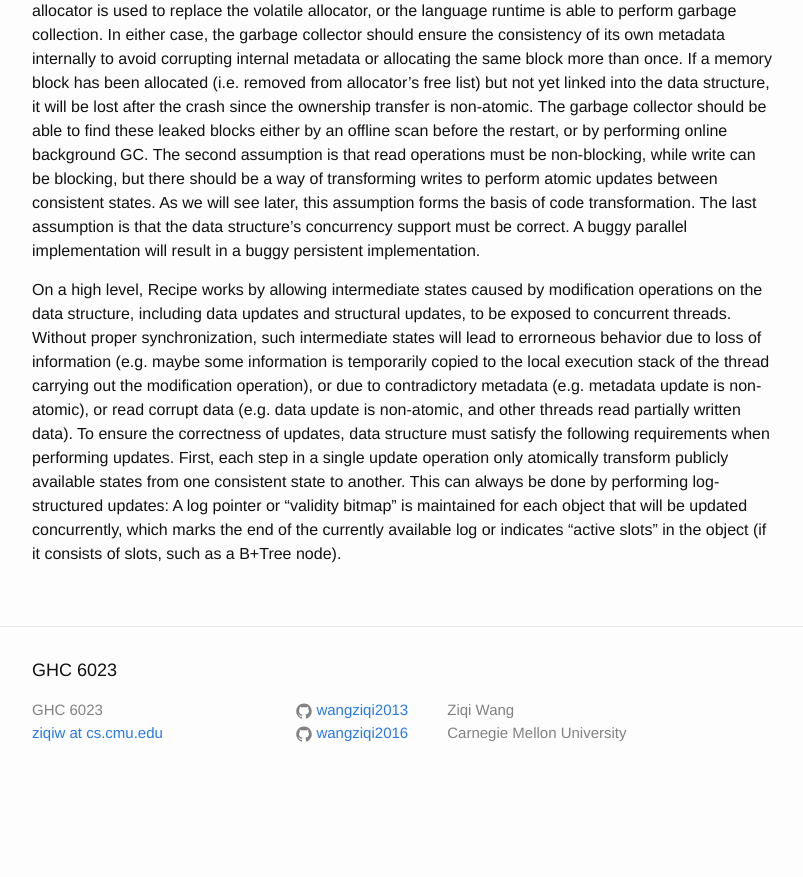
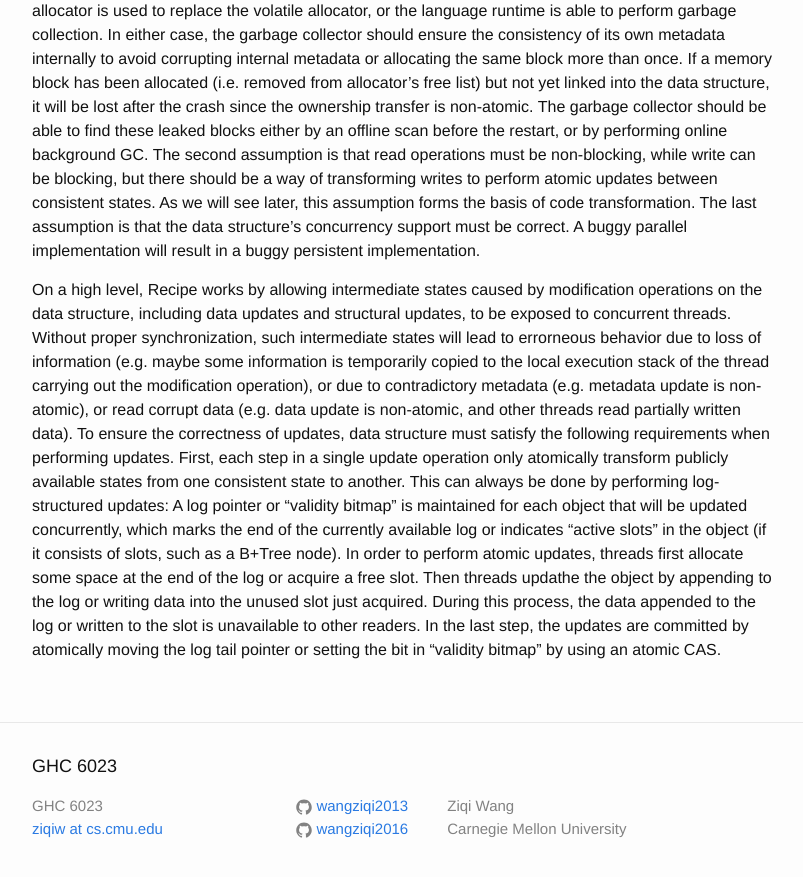
Before and after one commit to wangziqi2013/wangziqi2013.github.io, a Jekyll site: the page built from _posts/2019-11-19-recipe.markdown, in a window 1280 px wide and 900 px high, scrolled down 748 px. Shown: the top 877 px of the window, without its empty margins (238-1041 px from the left). Built offline with Jekyll 4.4.1, drawn with Linux system fonts in a browser that asks for light colours; before the commit the page ends 1552 px from its top, so only the background shows below that.

Commit message:
Finish first req

```diff
--- a/_posts/2019-11-19-recipe.markdown
+++ b/_posts/2019-11-19-recipe.markdown
@@ -43,4 +43,8 @@ written data). To ensure the correctness of updates, data structure must satisfy
 performing updates. First, each step in a single update operation only atomically transform publicly available states from
 one consistent state to another. This can always be done by performing log-structured updates: A log pointer or "validity bitmap"
 is maintained for each object that will be updated concurrently, which marks the end of the currently available log or
-indicates "active slots" in the object (if it consists of slots, such as a B+Tree node).
+indicates "active slots" in the object (if it consists of slots, such as a B+Tree node). In order to perform atomic updates,
+threads first allocate some space at the end of the log or acquire a free slot. Then threads updathe the object by
+appending to the log or writing data into the unused slot just acquired. During this process, the data appended to the
+log or written to the slot is unavailable to other readers. In the last step, the updates are committed by atomically
+moving the log tail pointer or setting the bit in "validity bitmap" by using an atomic CAS.
```
